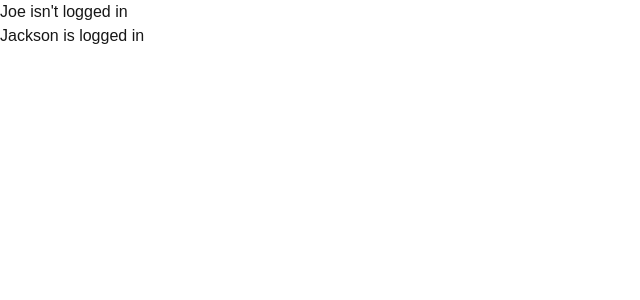
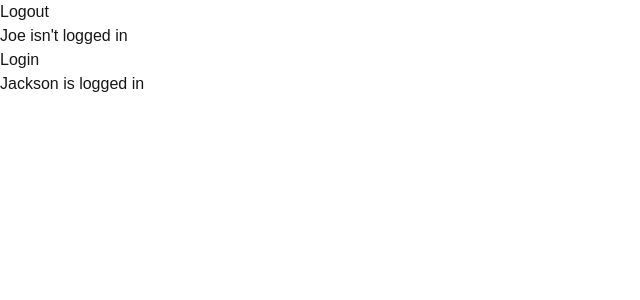
Before and after one commit to alfierushby/reactTesting, a Next.js app: page /loginstatus in a window 1280 px wide. Shown: the top 300 px of the page, without its empty margins (0-640 px from the left). Built offline with nearby package versions, Linux system fonts and the light colour scheme.

Commit message:
Add context and events to make login and logout buttons

```diff
--- /dev/null
+++ b/app/loginstatus/context-login-provider.tsx
@@ -0,0 +1,26 @@
+import React from 'react';
+
+// Creates a context to be accessed.
+const LoginContext = React.createContext<
+  [boolean, React.Dispatch<React.SetStateAction<boolean>>,string,number] | undefined
+>(undefined);
+
+// Add a tag name to be defined in the context
+// To be used to wrap around children that use the context
+export function LoginProvider({ children, name , loggedIn,id}: { children: React.ReactNode, name: string, loggedIn: boolean , id: number}) {
+  const [state, setState] = React.useState(loggedIn);
+  return (
+    <LoginContext.Provider value={[state, setState, name, id]}>
+      {children}
+    </LoginContext.Provider>
+  );
+}
+
+// To be used within components that want to use the context
+export function useLogin() {
+    const context = React.useContext(LoginContext);
+    if (context === undefined) {
+      throw new Error('useCounter must be used within a CounterProvider');
+    }
+    return context;
+  }
--- /dev/null
+++ b/app/loginstatus/login-item.tsx
@@ -0,0 +1,20 @@
+import { useLogin } from './context-login-provider';
+import React from 'react';
+
+
+function changeLogin(){
+
+}
+
+export default function LoginItem()  {
+    const [loggedIn, setState, name,id] = useLogin();
+
+    return(
+        <div>
+        <button onClick={() => setState(!loggedIn)}>
+         {loggedIn ? 'Login' : 'Logout'}
+        </button>
+         <li className="item">{loggedIn ? name + ' is logged in' : name + ' isn\'t logged in'} </li>
+        </div>
+    )
+  }
--- a/app/loginstatus/page.tsx
+++ b/app/loginstatus/page.tsx
@@ -1,18 +1,15 @@
 'use client'
 
-import Image from "next/image";
 import {details} from "./data.js"
+import {LoginProvider} from './context-login-provider'
+import LoginItem from "./login-item";
 
-function Item({ name, loggedIn, id} : { name: string, loggedIn: boolean, id: number})  {
-  return <li className="item">{loggedIn ? name + ' is logged in' : name + ' isn\'t logged in'} </li>;
-}
 
 export default function Home() {
     const loginItems = details.map(loginStatus =>
-      <p>
-        <Item name={loginStatus.name} loggedIn={loginStatus.loggedIn} id={loginStatus.id}/>
-      </p>
-
+      <LoginProvider key={loginStatus.id} name={loginStatus.name} loggedIn={loginStatus.loggedIn} id={loginStatus.id} >
+        <LoginItem/>
+      </LoginProvider>
     );
     return <ul>{loginItems}</ul>
 }
--- a/app/test/page.tsx
+++ b/app/test/page.tsx
@@ -4,10 +4,6 @@ import Image from "next/image";
 import Counter from "./counter"
 import ContextCounter from "./context-clicker"
 import {CounterProvider} from './context-counter-provider'
-
-function Item({ name, loggedIn } : { name: string, loggedIn: boolean })  {
-  return <li className="item">{loggedIn ? name + 'is logged in' : name + 'isn\'t logged in'} </li>;
-}
 
 export default function Home() {
   return (
```
